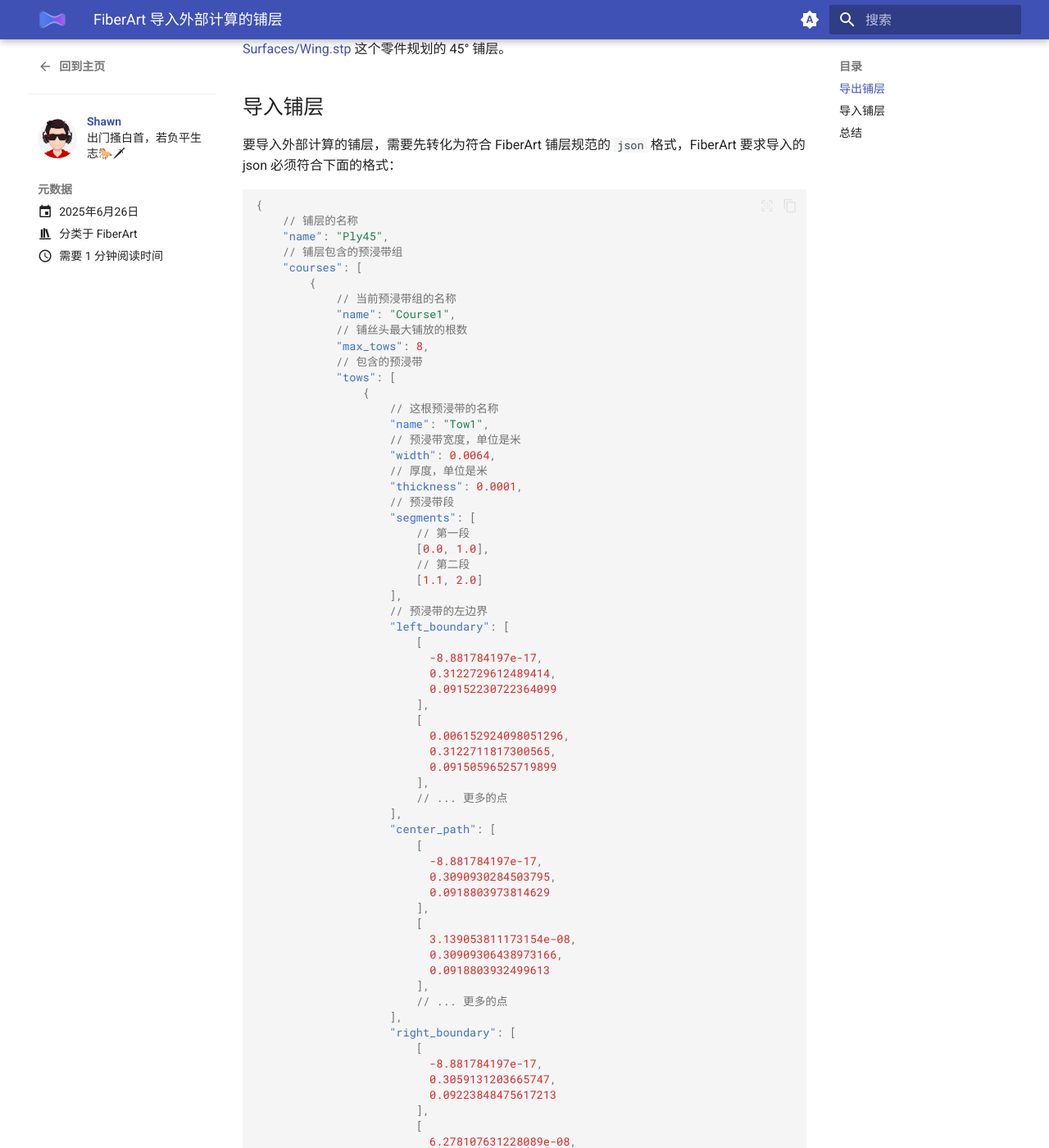
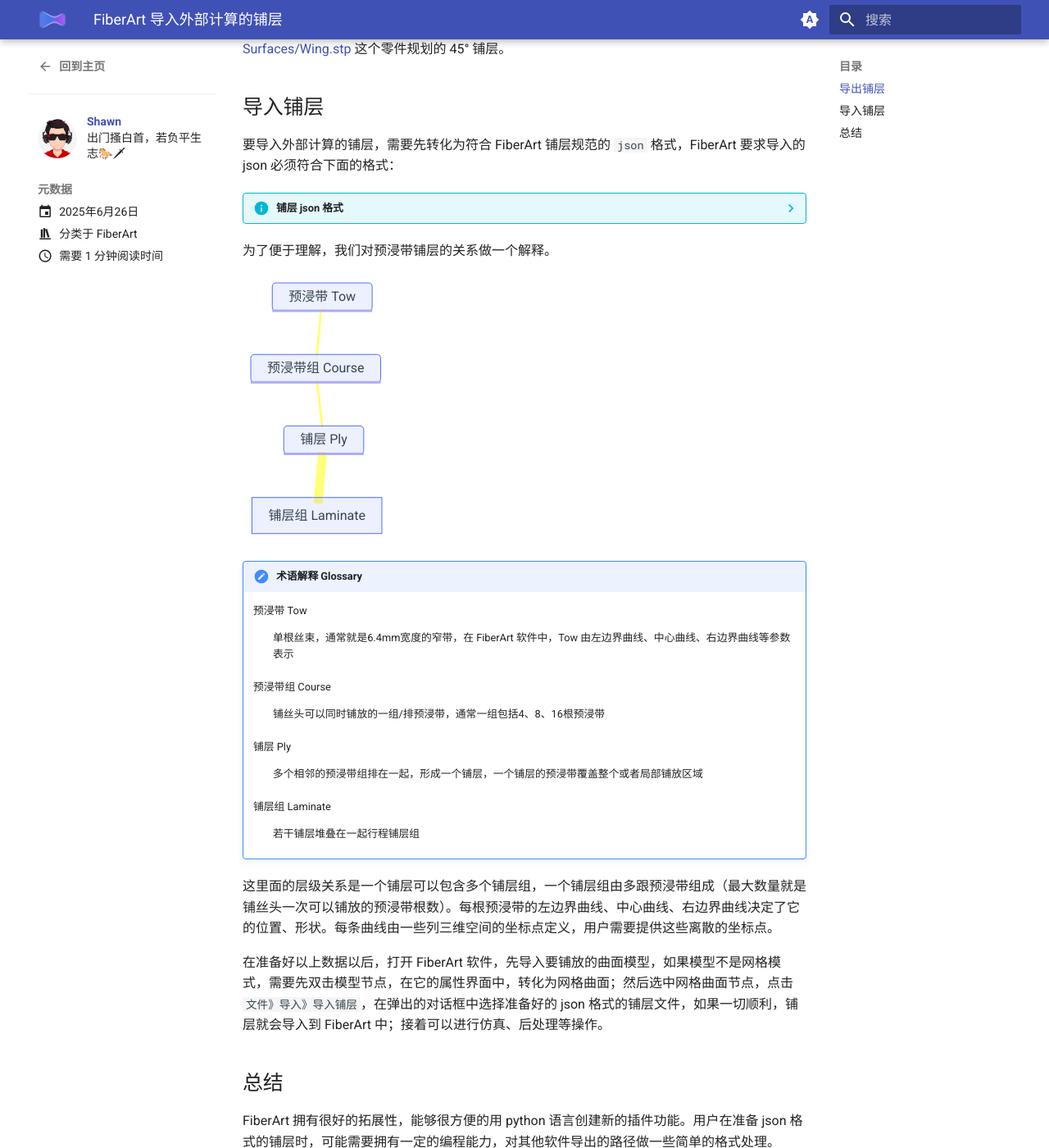
Before and after one commit to xiaodaxia-2008/FiberArtDocumentation, an MkDocs documentation site: the page built from docs/blog/posts/FiberArt 导入外部计算的铺层.md, in a window 1280 px wide and 1400 px high, scrolled down 518 px. Shown: the whole window at 82% size. Built offline with MkDocs 1.6.1 and Material for MkDocs 9.7.7, drawn with Linux system fonts in a browser that asks for light colours; comment, search, counter and statistics services are not loaded; some of the changed text lies outside the part shown.

Commit message:
add glossary of ply

````diff
--- a/docs/blog/.meta.yml
+++ b/docs/blog/.meta.yml
@@ -1 +1,3 @@
 comments: true
+authors:
+  - Shawn
--- a/docs/blog/posts/FiberArt 导入外部计算的铺层.md
+++ b/docs/blog/posts/FiberArt 导入外部计算的铺层.md
@@ -20,82 +18,108 @@
 
 要导入外部计算的铺层，需要先转化为符合 FiberArt 铺层规范的 `json` 格式，FiberArt 要求导入的 json 必须符合下面的格式：
 
-```json
-{
-	// 铺层的名称
-	"name": "Ply45",
-	// 铺层包含的预浸带组
-	"courses": [
-		{
-			// 当前预浸带组的名称
-			"name": "Course1",
-			// 铺丝头最大铺放的根数
-			"max_tows": 8,
-			// 包含的预浸带
-			"tows": [
-				{
-					// 这根预浸带的名称
-					"name": "Tow1",
-					// 预浸带宽度，单位是米
-					"width": 0.0064,
-					// 厚度，单位是米
-					"thickness": 0.0001,
-					// 预浸带段
-					"segments": [
-						// 第一段
-						[0.0, 1.0],
-						// 第二段
-						[1.1, 2.0]
-					],
-					// 预浸带的左边界
-					"left_boundary": [
-						[
-			              -8.881784197e-17,
-			              0.3122729612489414,
-			              0.09152230722364099
-			            ],
-			            [
-			              0.006152924098051296,
-			              0.3122711817300565,
-			              0.09150596525719899
-			            ],
-			            // ... 更多的点
-					],
-					"center_path": [
-			            [
-			              -8.881784197e-17,
-			              0.3090930284503795,
-			              0.0918803973814629
-			            ],
-			            [
-			              3.139053811173154e-08,
-			              0.30909306438973166,
-			              0.0918803932499613
-			            ],
-			            // ... 更多的点
-					],
-					"right_boundary": [
-						[
-			              -8.881784197e-17,
-			              0.3059131203665747,
-			              0.09223848475617213
-			            ],
-			            [
-			              6.278107631228089e-08,
-			              0.3059131628163211,
-			              0.09223847980714471
-			            ],
-			             // ... 更多的点
-					]
-				},
-				// 更多预浸带
-			]
-		},
-		// 更多预浸带组
-	]
-}
+??? info "铺层 json 格式"
+	```json
+	{
+		// 铺层的名称
+		"name": "Ply45",
+		// 铺层包含的预浸带组
+		"courses": [
+			{
+				// 当前预浸带组的名称
+				"name": "Course1",
+				// 铺丝头最大铺放的根数
+				"max_tows": 8,
+				// 包含的预浸带
+				"tows": [
+					{
+						// 这根预浸带的名称
+						"name": "Tow1",
+						// 预浸带宽度，单位是米
+						"width": 0.0064,
+						// 厚度，单位是米
+						"thickness": 0.0001,
+						// 预浸带段
+						"segments": [
+							// 第一段
+							[0.0, 1.0],
+							// 第二段
+							[1.1, 2.0]
+						],
+						// 预浸带的左边界曲线
+						"left_boundary": [
+							[
+				              -8.881784197e-17,
+				              0.3122729612489414,
+				              0.09152230722364099
+				            ],
+				            [
+				              0.006152924098051296,
+				              0.3122711817300565,
+				              0.09150596525719899
+				            ],
+				            // ... 更多的点
+						],
+						// 预浸带的中心曲线
+						"center_path": [
+				            [
+				              -8.881784197e-17,
+				              0.3090930284503795,
+				              0.0918803973814629
+				            ],
+				            [
+				              3.139053811173154e-08,
+				              0.30909306438973166,
+				              0.0918803932499613
+				            ],
+				            // ... 更多的点
+						],
+						// 预浸带的右边界曲线
+						"right_boundary": [
+							[
+							-8.881784197e-17,
+							0.3059131203665747,
+							0.09223848475617213
+							],
+							[
+							6.278107631228089e-08,
+							0.3059131628163211,
+							0.09223847980714471
+							],
+							// ... 更多的点
+						]
+					},
+					// 更多预浸带
+				]
+			},
+			// 更多预浸带组
+		]
+	}
+	```
+
+为了便于理解，我们对预浸带铺层的关系做一个解释。
+
+```mermaid
+mindmap
+root[铺层组 Laminate]
+	铺层 Ply
+		预浸带组 Course
+			预浸带 Tow
+
 ```
 
+!!! note "术语解释 Glossary"
+	预浸带 Tow
+	: 单根丝束，通常就是6.4mm宽度的窄带，在 FiberArt 软件中，Tow 由左边界曲线、中心曲线、右边界曲线等参数表示
+
+	预浸带组 Course
+	: 铺丝头可以同时铺放的一组/排预浸带，通常一组包括4、8、16根预浸带
+
+	铺层 Ply
+	: 多个相邻的预浸带组排在一起，形成一个铺层，一个铺层的预浸带覆盖整个或者局部铺放区域
+
+	铺层组 Laminate
+	: 若干铺层堆叠在一起行程铺层组
 
 这里面的层级关系是一个铺层可以包含多个铺层组，一个铺层组由多跟预浸带组成（最大数量就是铺丝头一次可以铺放的预浸带根数）。每根预浸带的左边界曲线、中心曲线、右边界曲线决定了它的位置、形状。每条曲线由一些列三维空间的坐标点定义，用户需要提供这些离散的坐标点。
 
--- a/mkdocs.yml
+++ b/mkdocs.yml
@@ -82,6 +82,7 @@
   - md_in_html
   - footnotes
   - admonition
+  - def_list
   - callouts
   - github-callouts
   - markdown_captions
````
Also changed, not shown: other parts of docs/blog/posts/FiberArt 导入外部计算的铺层.md (+1 -3 lines).
